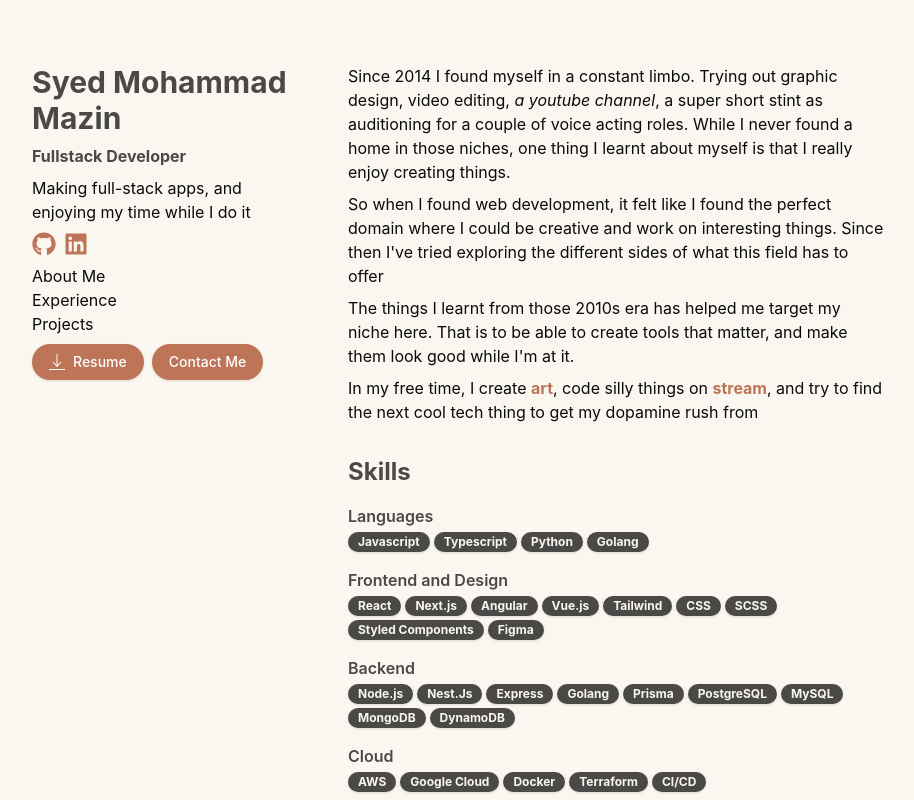
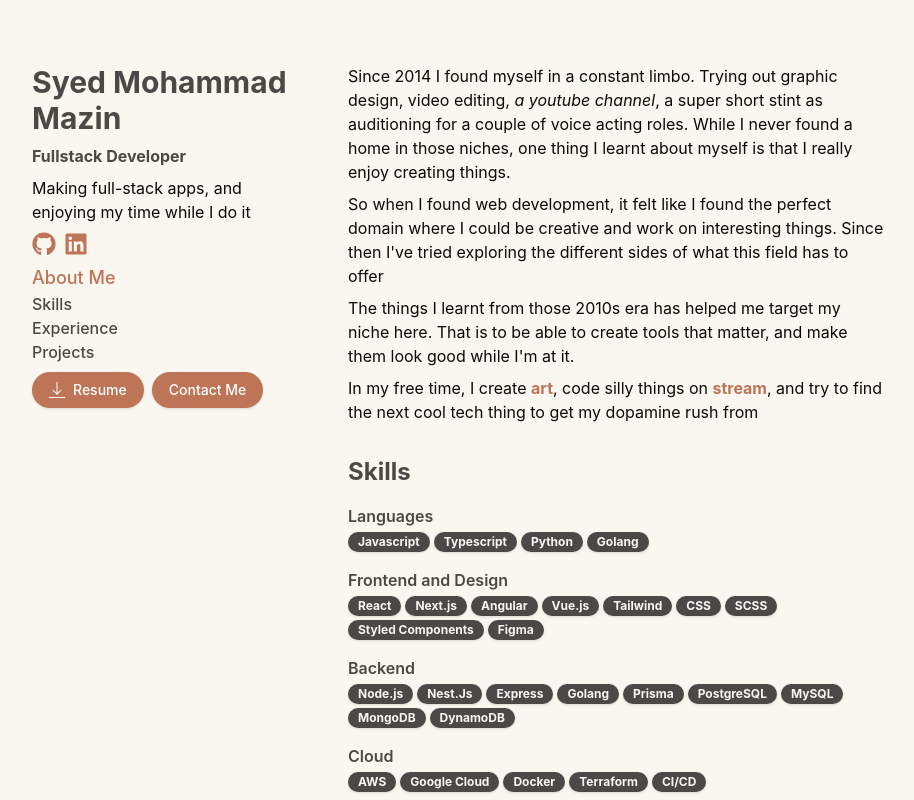
Before and after one commit to MohammadMazin/portfoliov2, a React (Vite) app: page / in a window 1280 px wide. Shown: the top 800 px of the page, without its empty margins (174-1088 px from the left). Built offline with nearby package versions, Linux system fonts and the light colour scheme; the HTML template or start-up script is replaced by a standard one.

Commit message:
add navbar animation

```diff
--- a/src/components/Experience.tsx
+++ b/src/components/Experience.tsx
@@ -3,7 +3,7 @@ import { JobPreview } from "./ui/JobPreview";
 
 export function Experience() {
   return (
-    <div className="flex flex-col gap-4">
+    <div id="experience" className="section flex flex-col gap-4">
       <h2 className="text-2xl font-bold text-secondary">Experience</h2>
       {jobs.map((job) => (
         <JobPreview job={job} />
--- a/src/components/Info.tsx
+++ b/src/components/Info.tsx
@@ -2,6 +2,7 @@ import { FaGithub } from "react-icons/fa";
 import { FaLinkedin } from "react-icons/fa";
 import { Button } from "./ui/button";
 import { TfiDownload } from "react-icons/tfi";
+import Navbar from "./Navbar";
 export function Info() {
   return (
     <div className="flex flex-col gap-2 p-4">
@@ -20,13 +21,7 @@ export function Info() {
         <FaLinkedin className="text-primary text-2xl hover:text-primary/80 cursor-pointer" />
       </span>
 
-      <nav>
-        <ul className="">
-          <li>About Me</li>
-          <li>Experience</li>
-          <li>Projects</li>
-        </ul>
-      </nav>
+      <Navbar />
 
       <span className="flex gap-2 ">
         <Button className="text-white rounded-full">
--- /dev/null
+++ b/src/components/Navbar.tsx
@@ -0,0 +1,47 @@
+import { useEffect, useState } from "react";
+
+export default function Navbar() {
+  const [activeSection, setActiveSection] = useState("");
+
+  useEffect(() => {
+    const sections = document.querySelectorAll(".section");
+    const observer = new IntersectionObserver(
+      (entries) => {
+        entries.forEach((entry) => {
+          if (entry.isIntersecting) {
+            setActiveSection(entry.target.id);
+          }
+        });
+      },
+      { threshold: 0 }
+    );
+
+    sections.forEach((section) => observer.observe(section));
+    return () => observer.disconnect();
+  }, []);
+
+  const activeLink = "text-primary font-bold text-lg";
+  const inactiveLink = "text-secondary";
+
+  const getLinkClass = (sectionId: string) =>
+    `transition-all ${activeSection === sectionId ? activeLink : inactiveLink}`;
+
+  return (
+    <nav>
+      <ul>
+        <li className={getLinkClass("aboutMe")}>
+          <a href="#aboutMe">About Me</a>
+        </li>
+        <li className={getLinkClass("skills")}>
+          <a href="#skills">Skills</a>
+        </li>
+        <li className={getLinkClass("experience")}>
+          <a href="#experience">Experience</a>
+        </li>
+        <li className={getLinkClass("projects")}>
+          <a href="#projects">Projects</a>
+        </li>
+      </ul>
+    </nav>
+  );
+}
--- a/src/components/Projects.tsx
+++ b/src/components/Projects.tsx
@@ -3,7 +3,7 @@ import ProjectCard from "./ui/ProjectCard";
 
 export function Projects() {
   return (
-    <div className="flex flex-col gap-4">
+    <div id="projects" className="section flex flex-col gap-4">
       <h2 className="text-2xl font-bold text-secondary">Projects</h2>
       {projects.map((project) => (
         <ProjectCard project={project} />
--- a/src/components/Skills.tsx
+++ b/src/components/Skills.tsx
@@ -3,7 +3,7 @@ import { Badge } from "./ui/badge";
 
 export function Skills() {
   return (
-    <div className="flex flex-col gap-4">
+    <div id="skills" className="section flex flex-col gap-4">
       <h2 className="text-2xl font-bold text-secondary">Skills</h2>
       {skills.map((skill) => (
         <div className="flex flex-col gap-1">
--- a/src/components/Summary.tsx
+++ b/src/components/Summary.tsx
@@ -2,7 +2,7 @@ import { Link } from "./ui/Link";
 
 export function Summary() {
   return (
-    <span className="flex flex-col gap-2">
+    <span id="aboutMe" className="section flex flex-col gap-2">
       <p>
         Since 2014 I found myself in a constant limbo. Trying out graphic
         design, video editing, <i>a youtube channel</i>, a super short stint as
```
